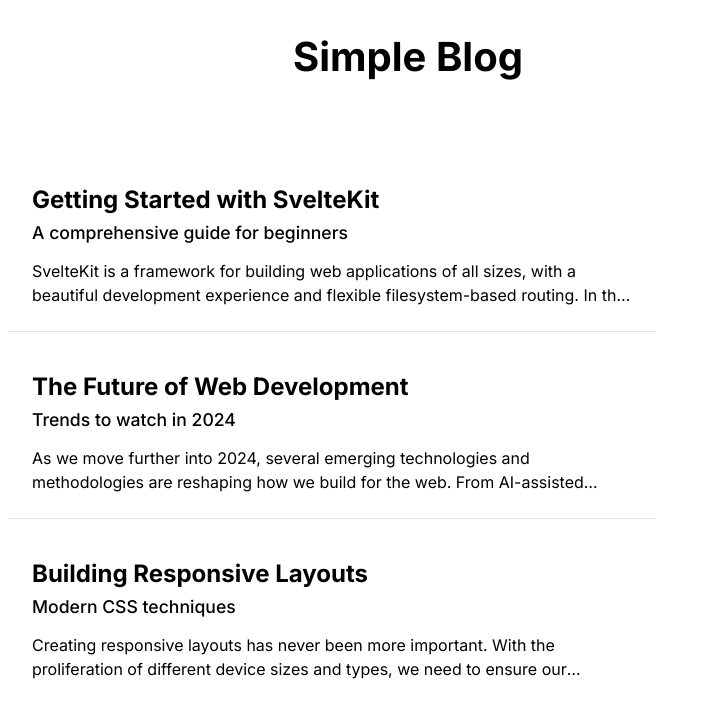
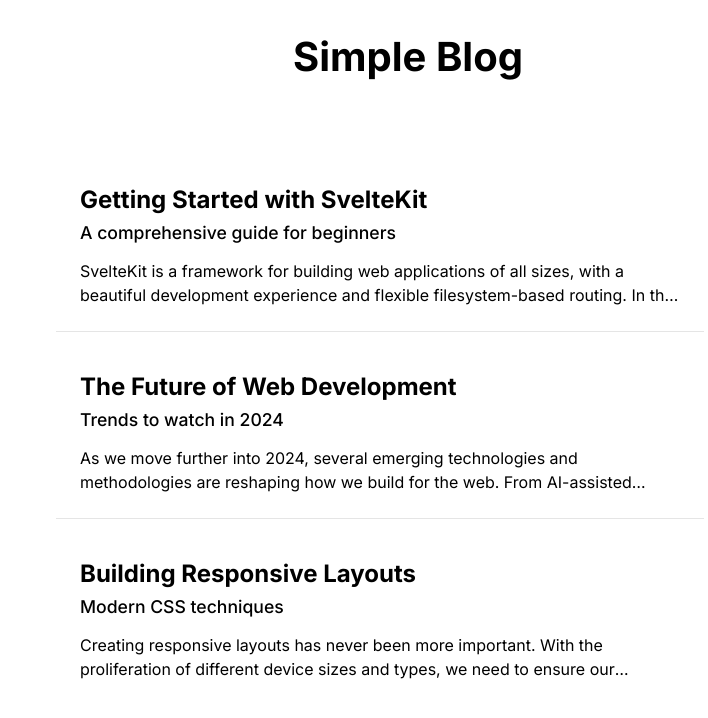
Before and after one commit to lucas-carvajal/simple-blog-fe, a SvelteKit app: page / in a window 1280 px wide. Shown: the top 718 px of the page, without its empty margins (232-940 px from the left). Built offline with nearby package versions, Linux system fonts and the light colour scheme.

Commit message:
style layout

```diff
--- a/src/routes/+layout.svelte
+++ b/src/routes/+layout.svelte
@@ -2,4 +2,24 @@
     import '../app.css';
 </script>
 
-<slot />
+<h1 class="page-title">Simple Blog</h1>
+<div class="container">
+    <slot />
+</div>
+
+<style>
+    .page-title {
+        text-align: center;
+        font-size: 2.5rem;
+        margin: 2rem 0;
+        font-weight: 700;
+    }
+
+    .container {
+        max-width: 50rem;
+        width: 100%;
+        margin: 0 auto;
+        padding: 0 1rem;
+        box-sizing: border-box;
+    }
+</style>
--- a/src/routes/+page.svelte
+++ b/src/routes/+page.svelte
@@ -1,8 +1,6 @@
 <script>
     import ArticleThumbnail from '$lib/ArticleThumbnail.svelte';
 </script>
-
-<h1 class="page-title">Simple Blog</h1>
 
 <main>
     <ArticleThumbnail
@@ -25,13 +23,6 @@
 </main>
 
 <style>
-    .page-title {
-        text-align: center;
-        font-size: 2.5rem;
-        margin: 2rem 0;
-        font-weight: 700;
-    }
-
     main {
         max-width: 800px;
         margin: 0 auto;
```
